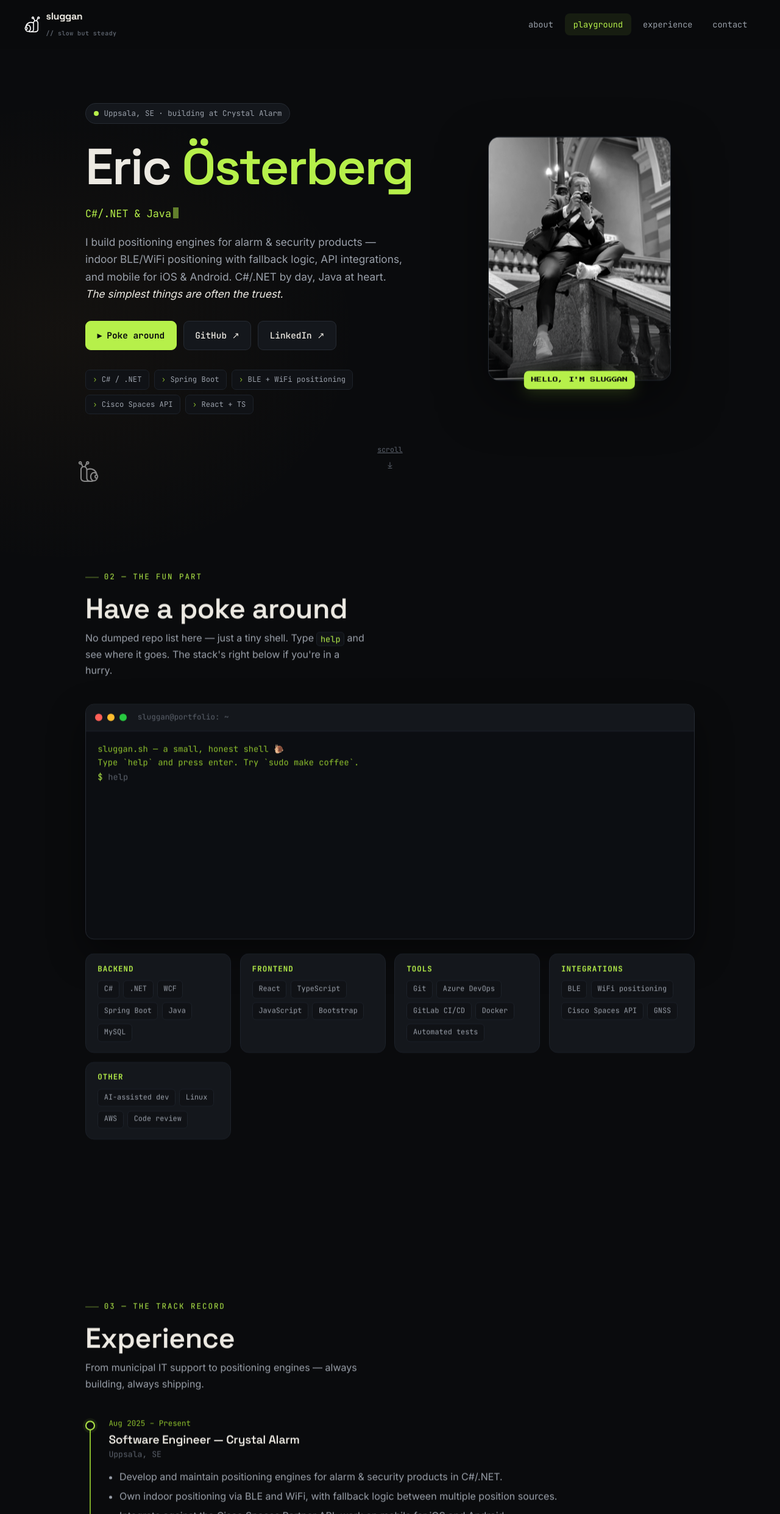
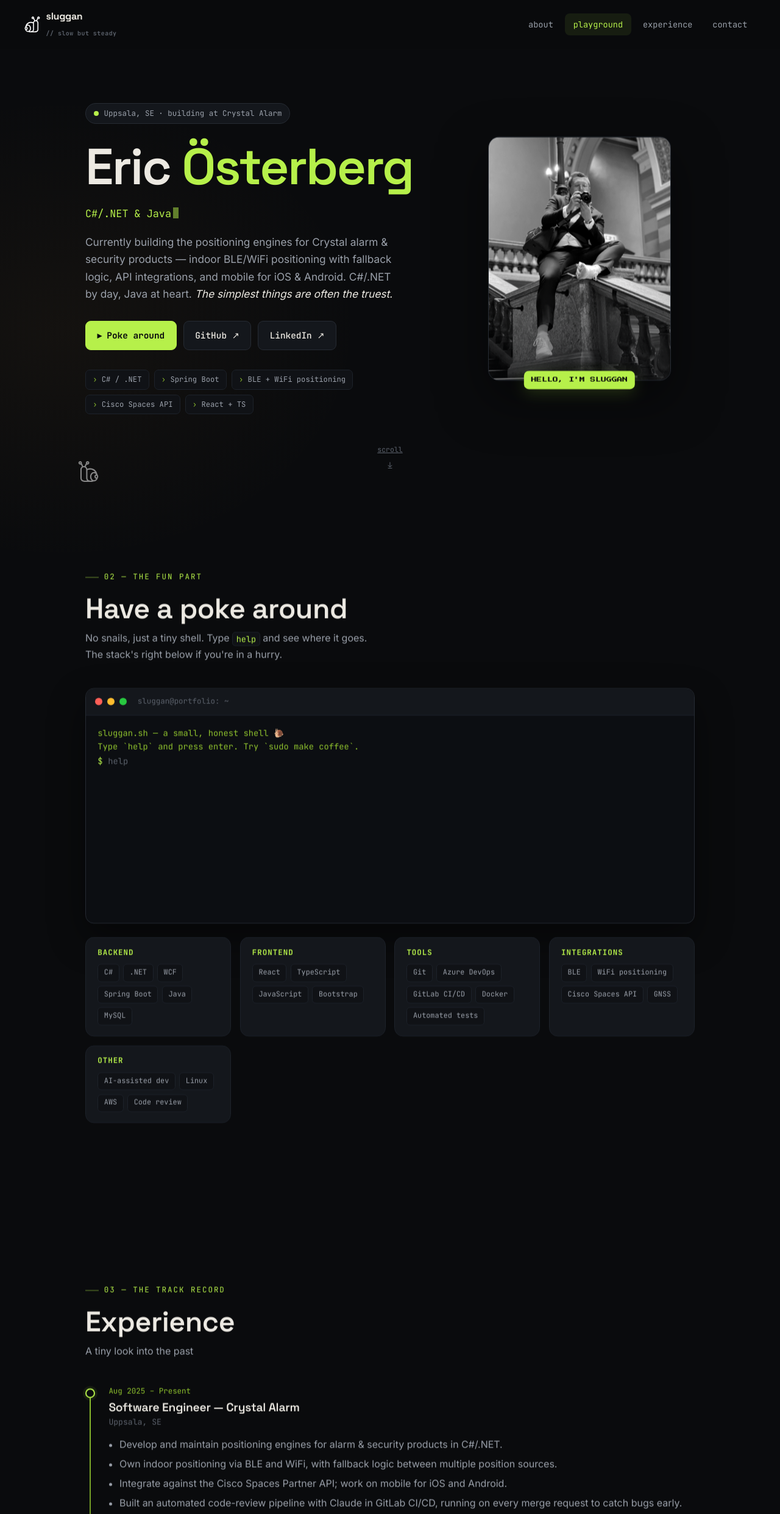
Before and after one commit to Mrsluggan/Mrsluggan, a React (Vite) app in the folder sluggan/: page /#/ in a window 1280 px wide. Shown: the top 2482 px of the page at 61% size. Built offline with nearby package versions, Linux system fonts and the light colour scheme.

Commit message:
copy tweaks

```diff
--- a/sluggan/src/components/AboutMe.tsx
+++ b/sluggan/src/components/AboutMe.tsx
@@ -55,7 +55,7 @@ function AboutMe() {
                     </p>
 
                     <p className="hero-intro">
-                        I build positioning engines for alarm &amp; security products —
+                        Currently building the positioning engines for Crystal alarm &amp; security products —
                         indoor BLE/WiFi positioning with fallback logic, API integrations,
                         and mobile for iOS &amp; Android. C#/.NET by day, Java at heart.{" "}
                         <em>The simplest things are often the truest.</em>
--- a/sluggan/src/components/Employment.tsx
+++ b/sluggan/src/components/Employment.tsx
@@ -55,8 +55,7 @@ const Employment = () => {
                 <p className="eyebrow">03 — the track record</p>
                 <h2 className="section-title">Experience</h2>
                 <p className="section-lead">
-                    From municipal IT support to positioning engines — always building,
-                    always shipping.
+                    A tiny look into the past
                 </p>
             </div>
 
--- a/sluggan/src/components/Terminal.tsx
+++ b/sluggan/src/components/Terminal.tsx
@@ -78,7 +78,7 @@ function runCommand(raw: string): { lines: Line[]; clear?: boolean } {
                 out("    /     \\      slow is smooth,"),
                 out("   | () () |     smooth is fast."),
                 out("    \\  ^  /__/"),
-                out("  🐌‾‾‾‾‾‾‾‾"),
+                out("     ‾‾‾‾‾‾"),
             ]};
         case "sudo make coffee":
         case "sudo":
@@ -136,7 +136,7 @@ function Terminal() {
                 <p className="eyebrow">02 — the fun part</p>
                 <h2 className="section-title">Have a poke around</h2>
                 <p className="section-lead">
-                    No dumped repo list here — just a tiny shell. Type{" "}
+                    No snails, just a tiny shell. Type{" "}
                     <code className="inline-code">help</code> and see where it goes. The
                     stack's right below if you're in a hurry.
                 </p>
```
